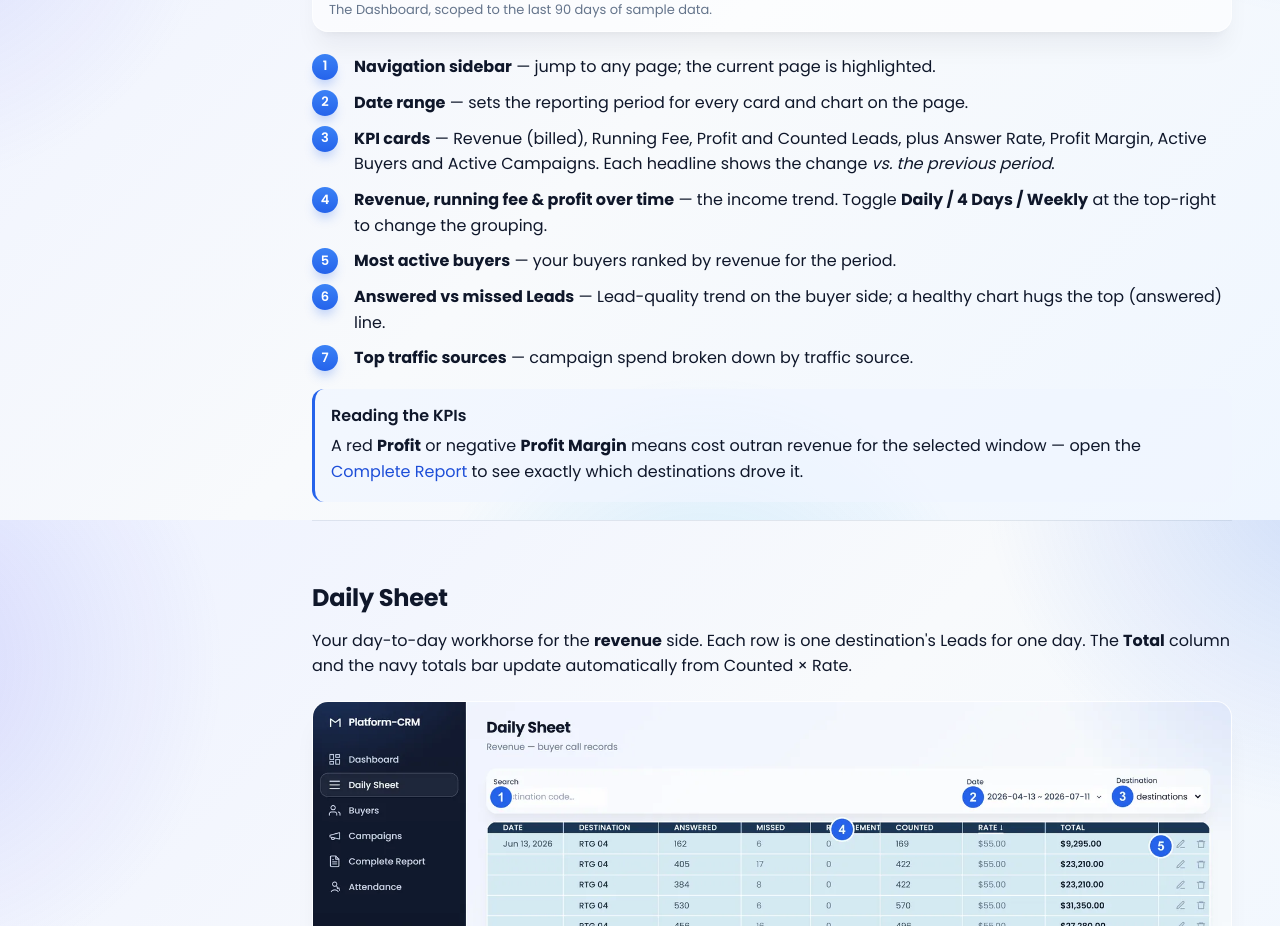
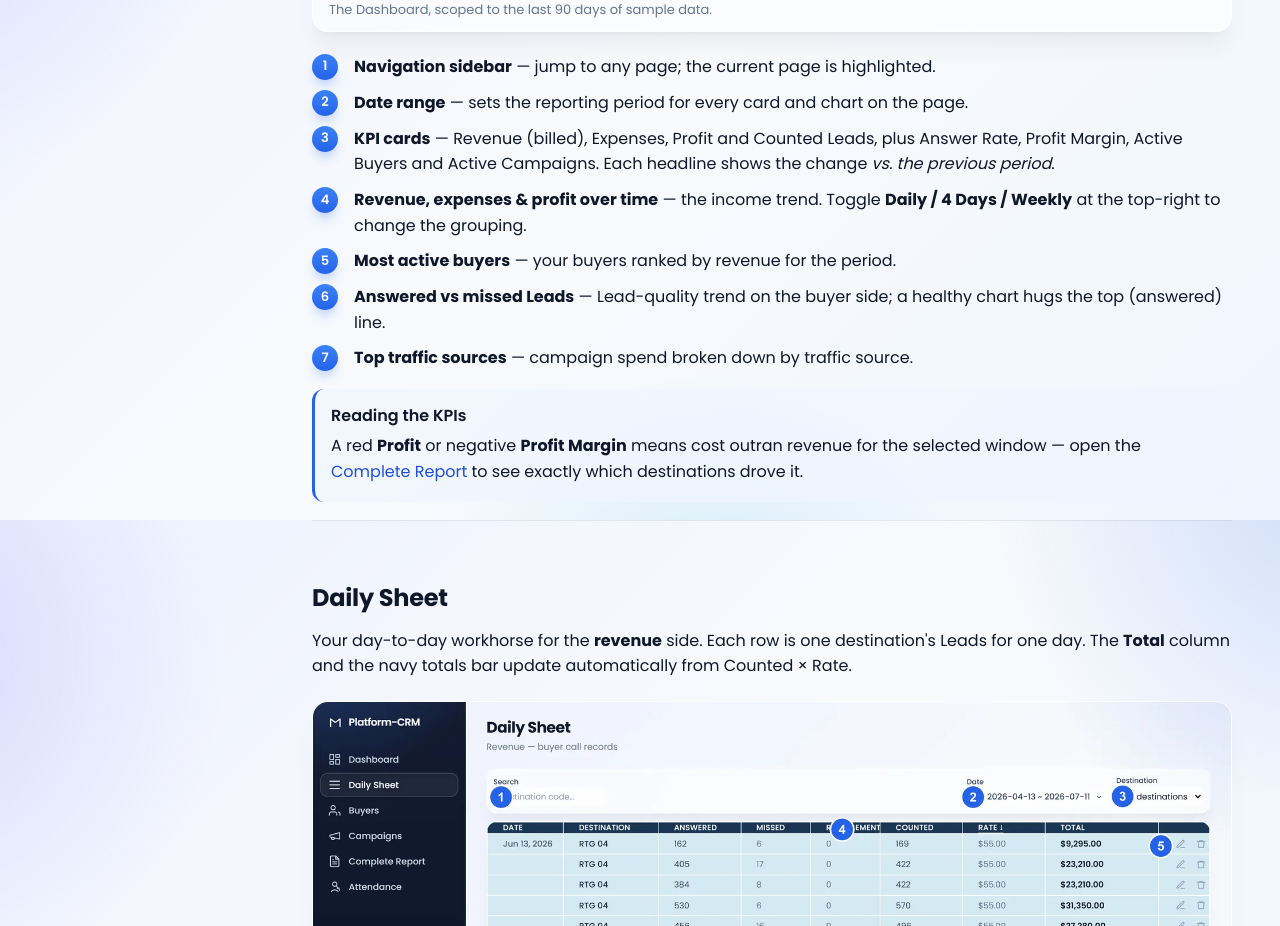
Before and after one commit to keoze2026/crm, a React (Vite) app in the folder client/: page /manual in a window 1280 px wide. Shown: the part 3480-4406 px from the top of the page. Built offline with nearby package versions, Linux system fonts and the light colour scheme; no server answers.

Commit message:
running fee

```diff
--- a/client/src/pages/Dashboard.tsx
+++ b/client/src/pages/Dashboard.tsx
@@ -60,7 +60,7 @@ const C = {
 }
 
 /**
- * Whether a rising number is good news for this metric. Running Fee is a cost, so it
+ * Whether a rising number is good news for this metric. Expenses is a cost, so it
  * is the one metric where falling is good — the arrow follows the raw sign, the colour
  * follows the meaning.
  */
@@ -517,7 +517,7 @@ function HeroBanner({ value, delta, caption, series, loading }: {
         <div>
           <div className="flex items-center gap-1.5">
             <span className="text-base font-medium text-slate-500">Total Profit</span>
-            <InfoDot text="Revenue (billed) minus Running Fee for the selected period. Negative means the Leads cost more than they billed." />
+            <InfoDot text="Revenue (billed) minus Expenses for the selected period. Negative means the Leads cost more than they billed." />
           </div>
           {loading ? (
             <Skeleton className="mt-2 h-11 w-52" />
@@ -1005,8 +1005,8 @@ function DashboardPage() {
         />
         <StatWidget
           gradient="bg-linear-to-br from-orange-400 to-orange-500"
-          label="Running Fee"
-          info="Total paid to campaigns and traffic sources in the selected period. This is a cost — a falling Running Fee is good news."
+          label="Expenses"
+          info="Total paid to campaigns and traffic sources in the selected period. This is a cost — falling Expenses is good news."
           value={s ? money(s.cost) : '—'}
           delta={s?.deltas.cost}
           chart={<Sparkline id="w-cost" data={sparks.cost} color="#fff" height={64} dots fillOpacity={0.22} />}
@@ -1076,9 +1076,9 @@ function DashboardPage() {
         {/* Money over time — full-width row of its own. */}
         <Panel className="lg:col-span-2 xl:col-span-3">
           <PanelHeader
-            title="Revenue, Running Fee & Profit Over Time"
+            title="Revenue, Expenses & Profit Over Time"
             subtitle="Income trend across the selected period"
-            info="Profit is Revenue minus Running Fee and crosses zero, so this chart can run below the baseline."
+            info="Profit is Revenue minus Expenses and crosses zero, so this chart can run below the baseline."
             action={
               <div className="flex rounded-xl border border-slate-200 bg-slate-50 p-0.5" role="group" aria-label="Time bucket">
                 {GRANULARITIES.map((g) => (
@@ -1131,7 +1131,7 @@ function DashboardPage() {
                     <Legend wrapperStyle={{ fontSize: 13, paddingTop: 8 }} iconType="plainline" />
                     {/* Smooth gradient areas. A single bucket shows a marker so it stays visible. */}
                     <Area type="monotone" dataKey="revenue" name="Revenue (billed)" stroke={C.revenue} strokeWidth={2.5} fill="url(#area-rev)" dot={single ? { r: 4, strokeWidth: 2, fill: '#fff' } : false} activeDot={{ r: 5 }} isAnimationActive={false} />
-                    <Area type="monotone" dataKey="cost" name="Running Fee" stroke={C.cost} strokeWidth={2.5} fill="url(#area-cost)" dot={single ? { r: 4, strokeWidth: 2, fill: '#fff' } : false} activeDot={{ r: 5 }} isAnimationActive={false} />
+                    <Area type="monotone" dataKey="cost" name="Expenses" stroke={C.cost} strokeWidth={2.5} fill="url(#area-cost)" dot={single ? { r: 4, strokeWidth: 2, fill: '#fff' } : false} activeDot={{ r: 5 }} isAnimationActive={false} />
                     <Area type="monotone" dataKey="margin" name="Profit" stroke={C.profit} strokeWidth={2.5} fill="url(#area-profit)" dot={single ? { r: 4, strokeWidth: 2, fill: '#fff' } : false} activeDot={{ r: 5 }} isAnimationActive={false} />
                   </AreaChart>
                 </ResponsiveContainer>
@@ -1169,7 +1169,7 @@ function DashboardPage() {
         {/* Ranked campaigns */}
         <RankPanel
           title="Top Campaigns"
-          info="Top 5 campaigns by Running Fee. The change compares each campaign against the same campaign in the previous period."
+          info="Top 5 campaigns by Expenses. The change compares each campaign against the same campaign in the previous period."
           rows={campaignRows}
           loading={topCampaigns.loading}
           emptyMessage="No campaign activity in this period."
@@ -1256,7 +1256,7 @@ function DashboardPage() {
               <div>
                 <div className="flex items-center gap-1.5">
                   <h3 className="text-lg font-semibold text-slate-900">Top Traffic Sources</h3>
-                  <InfoDot text="Share of Running Fee by traffic source. Sources beyond the top five are grouped into Others. The period follows the date range at the top of the page." />
+                  <InfoDot text="Share of Expenses by traffic source. Sources beyond the top five are grouped into Others. The period follows the date range at the top of the page." />
                 </div>
                 <p className="text-sm text-slate-500">Campaign spend by source</p>
               </div>
--- a/client/src/pages/Reports.tsx
+++ b/client/src/pages/Reports.tsx
@@ -293,7 +293,7 @@ export default function Reports() {
 
   const RECORDS_HEAD = ['Date', 'Type', 'Buyer', 'Campaign', 'Answered', 'Missed', 'Counted', 'Rate', 'Total Bill']
   const BUYER_HEAD = ['Destination', 'Name', 'Answered', 'Missed', 'Counted', 'Revenue']
-  const MONTHLY_HEAD = ['Month', 'Revenue', 'Running Fee', 'Profit', 'Counted', 'Answered', 'Missed']
+  const MONTHLY_HEAD = ['Month', 'Revenue', 'Expenses', 'Profit', 'Counted', 'Answered', 'Missed']
   const monthlyRows = (): AnyRow[] =>
     (monthly.data ?? []).map((m) => [formatPeriod(m.period), m.revenue, m.cost, m.margin, m.counted, m.answered, m.missed])
 
@@ -441,7 +441,7 @@ export default function Reports() {
           <div className="text-sm text-blue-100">Profit this period</div>
           <div className="mt-1 text-3xl font-bold">{s ? money(s.margin) : '—'}</div>
           <div className="mt-1 text-sm text-blue-100">
-            {s ? `${money(s.revenue)} revenue − ${money(s.cost)} running fee` : ''}
+            {s ? `${money(s.revenue)} revenue − ${money(s.cost)} expenses` : ''}
           </div>
         </Card>
       </div>
@@ -450,7 +450,7 @@ export default function Reports() {
       <Card className="mt-6">
         <CardHeader
           title="Monthly breakdown"
-          subtitle="Revenue, running fee and profit by month"
+          subtitle="Revenue, expenses and profit by month"
           action={
             <div className="flex gap-2">
               <CsvButton onClick={downloadMonthlyCsv} />
@@ -462,7 +462,7 @@ export default function Reports() {
         <Table
           loading={monthly.loading}
           empty={(monthly.data?.length ?? 0) === 0}
-          head={['Month', 'Revenue', 'Running Fee', 'Profit', 'Counted', 'Answered', 'Missed']}
+          head={['Month', 'Revenue', 'Expenses', 'Profit', 'Counted', 'Answered', 'Missed']}
           rows={(monthly.data ?? []).map((m) => [
             formatPeriod(m.period),
             money(m.revenue),
@@ -499,11 +499,11 @@ export default function Reports() {
         </Card>
 
         <Card>
-          <CardHeader title="Top campaigns" subtitle="By running fee" />
+          <CardHeader title="Top campaigns" subtitle="By expenses" />
           <Table
             loading={topCampaigns.loading}
             empty={(topCampaigns.data?.length ?? 0) === 0}
-            head={['Campaign', 'Running Fee', 'Counted', 'Answered']}
+            head={['Campaign', 'Expenses', 'Counted', 'Answered']}
             rows={(topCampaigns.data ?? []).map((c) => [c.code, money(c.cost), num(c.counted), num(c.answered)])}
             numericFrom={1}
           />
@@ -515,7 +515,7 @@ export default function Reports() {
         <Table
           loading={topSources.loading}
           empty={(topSources.data?.length ?? 0) === 0}
-          head={['Destination', 'Running Fee', 'Counted', 'Avg. fee / Lead']}
+          head={['Destination', 'Expenses', 'Counted', 'Avg. fee / Lead']}
           rows={(topSources.data ?? []).map((s) => [
             s.source,
             money(s.cost),
```
Also changed, not shown: client/src/pages/UserManual.tsx (+1 -1 lines), 1 other file (tests, documents, lock files or other folders).
